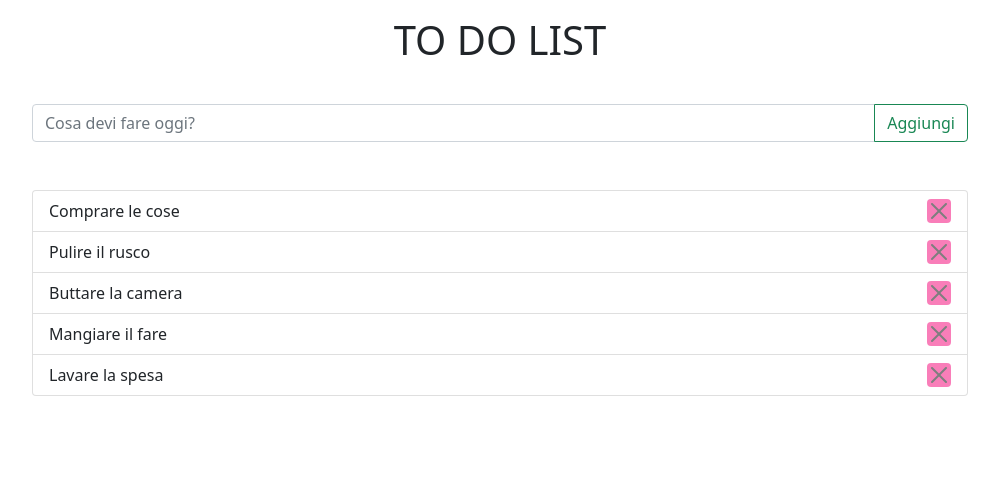
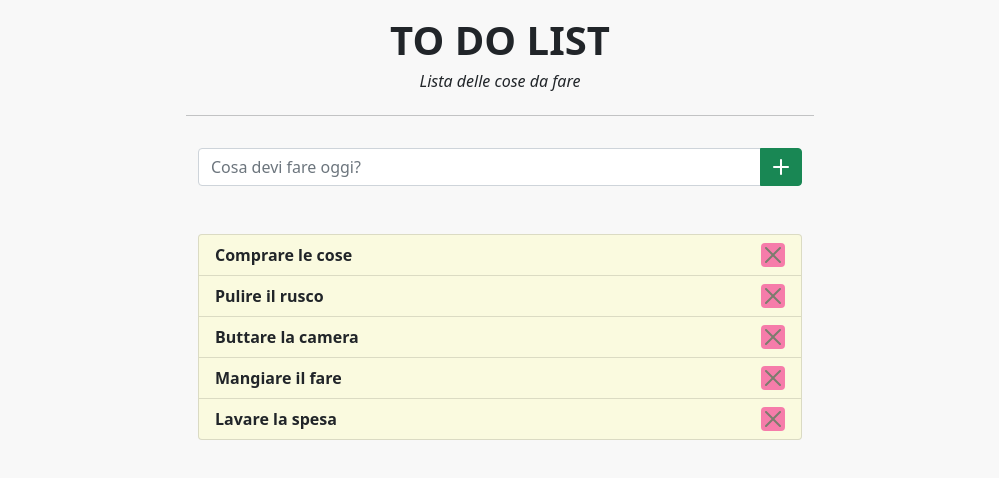
Before and after one commit to Riki420/vue-todolist, a plain HTML site: page index.html in a window 1280 px wide. Shown: the whole page, without its empty margins (140-1139 px from the left). Drawn offline with nearby package versions, Linux system fonts and the light colour scheme.

Commit message:
Modifiche grafiche

```diff
--- a/css/style.css
+++ b/css/style.css
@@ -5,3 +5,15 @@
 .bgr{
     background-color: #F40076;
 }
+
+.bgl{
+    background-color:  #fafadf;
+}
+
+body{
+    background-color: #f8f8f8;
+}
+
+.my-auto{
+    margin-top: 50%;
+}
--- a/index.html
+++ b/index.html
@@ -6,16 +6,21 @@
     <meta name="viewport" content="width=device-width, initial-scale=1.0">
     <script src="https://cdn.jsdelivr.net/npm/vue@2/dist/vue.js"></script>
     <link href="https://cdn.jsdelivr.net/npm/bootstrap@5.0.2/dist/css/bootstrap.min.css" rel="stylesheet" integrity="sha384-EVSTQN3/azprG1Anm3QDgpJLIm9Nao0Yz1ztcQTwFspd3yD65VohhpuuCOmLASjC" crossorigin="anonymous">
+    <link rel="stylesheet" href="https://cdn.jsdelivr.net/npm/bootstrap-icons@1.5.0/font/bootstrap-icons.css">
     <link rel="stylesheet" href="./css/style.css">
     <title>Cose da Fare</title>
 </head>
 <body>
+    <!--EL per VueJS-->
     <div id="root">
-        <div class="container w-75">
-            <div class="row">
-                <div class="col-12 col-md-6 col-lg-12 text-center  my-3">
-                    <h1>TO DO LIST</h1>
+        <div class="container-fluid v-100">
+            <div class="row w-50 mx-auto ">
+                <div class="col-12 col-md-6 col-lg-12 text-center my-3">
+                    <h1><strong>TO DO LIST</strong></h1>
+                    <h6><em>Lista delle cose da fare</em></h6>
                 </div>
+<hr>
+                <!--Form per l'utente-->
                 <div class="col-12 col-md-6 col-lg-12 my-3">
                     <div class="input-group mb-3">
                         <input
@@ -24,19 +29,21 @@
                         placeholder="Cosa devi fare oggi?"
                         v-model="newTask">
                         <button
-                        class="btn btn-outline-success"
+                        class="btn btn-success"
                         type="button"
                         @click="addTask">
-                        Aggiungi</button>
+                        <i class="bi bi-plus-lg"></i>
+                    </button>
                       </div>
                 </div>
+                <!--Lista delle cose da fare-->
                 <div class="col-12 my-3">
                     <h4 class="text-center align-items-end" v-if="!tasks.length">Hai finito le cose da fare, complimenti. Inserisci nuove cose da fare alla tua lista.</h4>
                     <ul class="list-group" v-else>
                         <li
                         v-for="(task, index) in tasks"
-                        class="list-group-item d-flex justify-content-between align-items-center">
-                            {{task}}
+                        class="list-group-item d-flex justify-content-between align-items-center bgl">
+                            <strong>{{task}}</strong>
                             <button
                             type="button"
                             class="btn-close bgr"
--- a/js/script.js
+++ b/js/script.js
@@ -7,7 +7,7 @@ Vue.config.devtools = true;
 const root = new Vue({
     el:'#root',
     data:{
-        newTask: '',                                // newTask che verrà riempito dall'utente
+        newTask: '',                                                         // newTask che verrà riempito dall'utente
         tasks: [
             'Comprare le cose',
             'Pulire il rusco',
@@ -18,7 +18,7 @@ const root = new Vue({
     },
     methods:{
         doneTask(index){
-            this.tasks.splice(index, 1);             // Rimuove l'elemento dell'array, selezionato dall'utente
+            this.tasks.splice(index, 1);                                    // Rimuove l'elemento dell'array, selezionato dall'utente
         },
         addTask(){
             if(this.newTask.trim()) this.tasks.push(this.newTask);          // Se il campo è compilato, aggiunge all'array tasks il campo dell'utente
```
